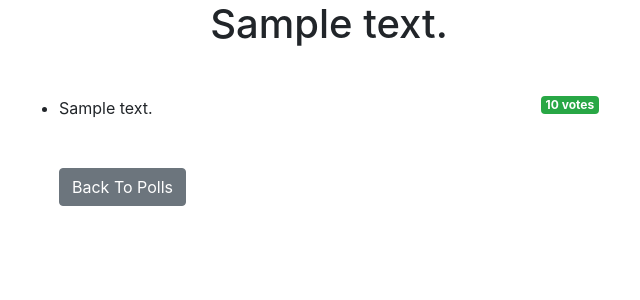
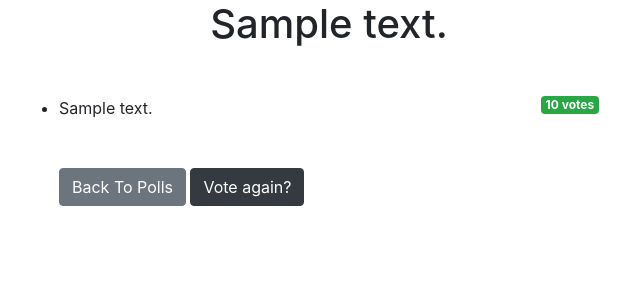
Before and after one commit to Arpik/Pollster_Project, a Django app: template pollster/templates/polls/results.html in a window 1280 px wide. Shown: the top 300 px of the page, without its empty margins (311-951 px from the left). Run offline with Django 3.2, Linux system fonts and the light colour scheme; the template is opened without the code that fills it: most values are stand-ins (such as "Sample title", 1, 10 or a date in 2020); some libraries are stand-ins or nearby versions.

Commit message:
Added Vote again? button with reference to detail view.

```diff
--- a/pollster/templates/polls/results.html
+++ b/pollster/templates/polls/results.html
@@ -13,5 +13,6 @@
     </ul>
 
     <a class = "btn btn-secondary" href = "{% url 'polls:index' %}"> Back To Polls </a>
+    <a class = "btn btn-dark" href = "{% url 'polls:detail' qustion.id %}"> Vote again? </a>
 
 {% endblock %}
```
